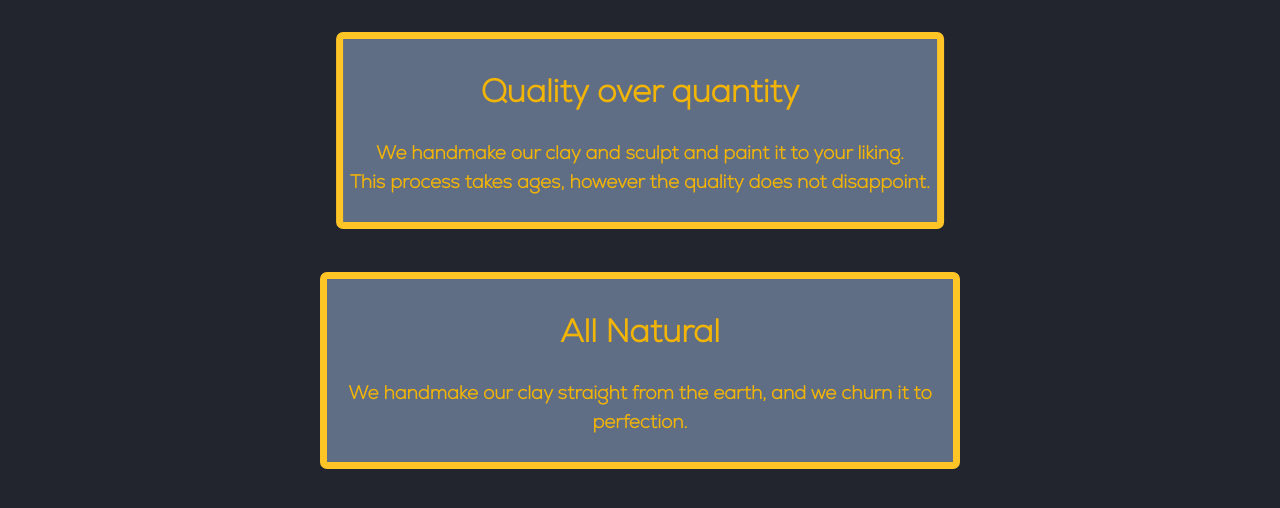
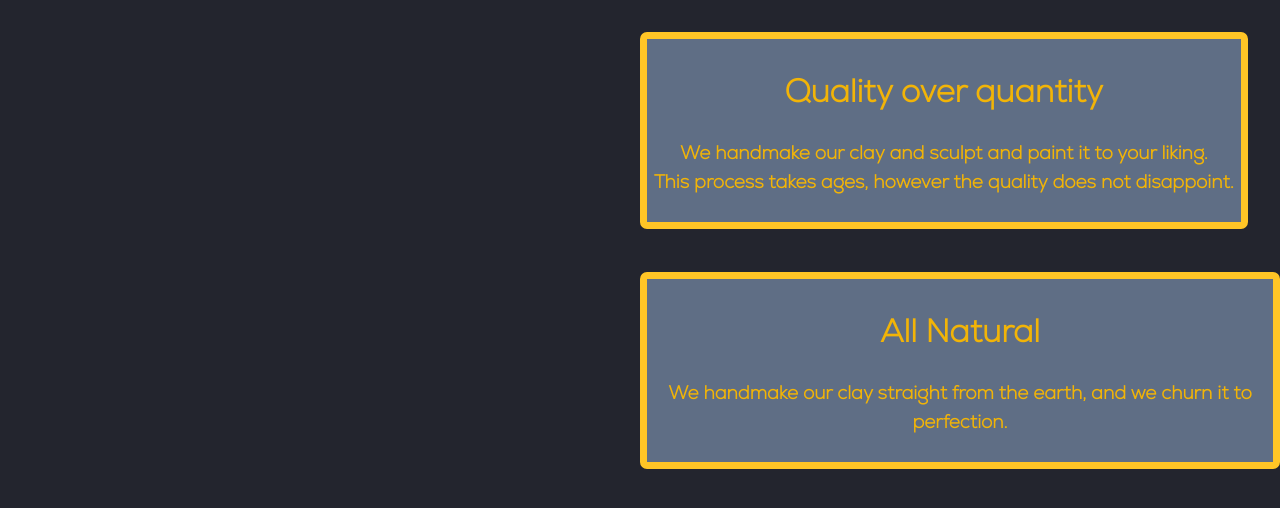
Before and after one commit to notcardi/colverte.github.io-1, a plain HTML site: page index.html in a window 1280 px wide. Shown: the part 128-636 px from the top of the page. Drawn offline with nearby package versions, Linux system fonts and the light colour scheme.

Commit message:
fix movin

```diff
--- a/css/index.css
+++ b/css/index.css
@@ -56,7 +56,6 @@ body {
     color: var(--text);
     position: absolute;
     left: 50%;
-    transform: translateX(-50%);
     font-family: "Nexa";
     transition: 0.3s;
     top:20%;
@@ -73,7 +72,6 @@ body {
     position: absolute;
     left: 50%;
     top:50%;
-    transform: translateX(-50%);
     font-family: "Nexa";
     transition: 0.3s;
 }
```
